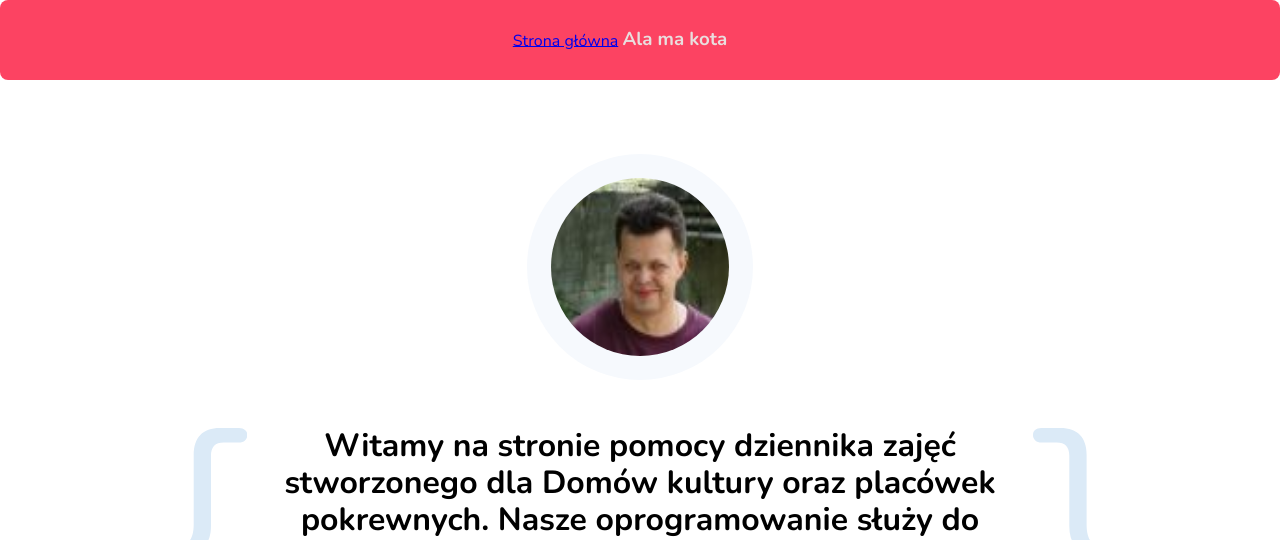
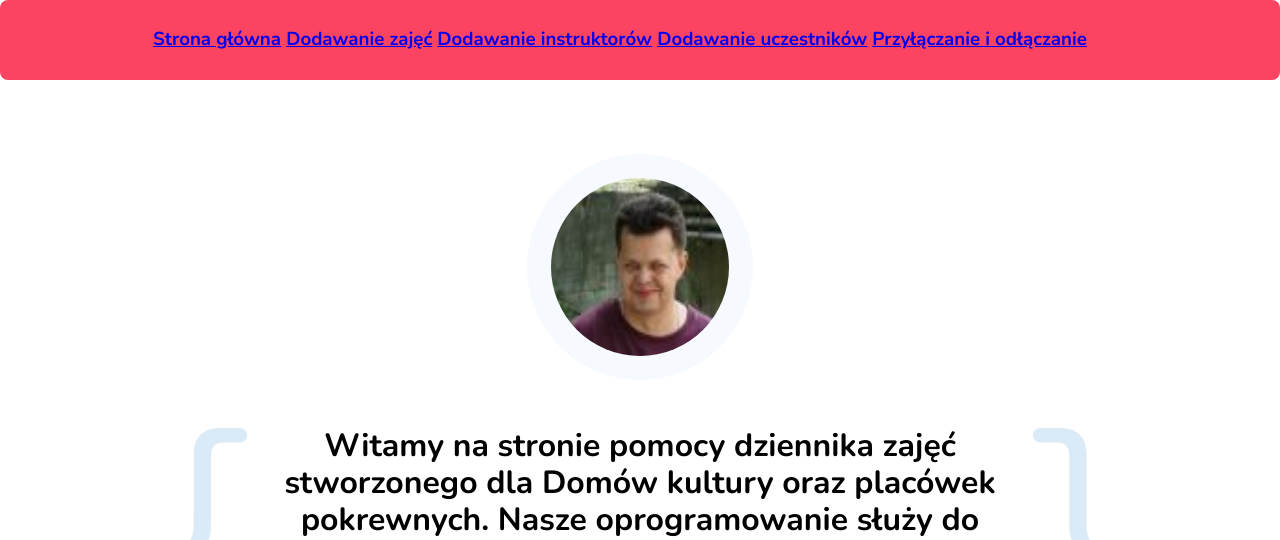
Before and after one commit to itzygzak/dkk32-help, a website built with webpack: page src/pages/index.html in a window 1280 px wide. Shown: the top 540 px of the page. Built offline with nearby package versions, Linux system fonts and the light colour scheme; no server answers.

Commit message:
Building menu

```diff
--- a/src/pages/index.html
+++ b/src/pages/index.html
@@ -15,8 +15,13 @@
     <main>
       <section class="navigation">
         <div class="navigation__link">
+          <h3 class="navigation__link">
           <a href="https://dziennik.zyg-zak.eu">Strona główna</a>
-          <h3 class="navigation__link">Ala ma kota</h3>
+          <a href="https://dziennik.zyg-zak.eu">Dodawanie zajęć</a>
+          <a href="https://dziennik.zyg-zak.eu">Dodawanie instruktorów</a>
+          <a href="https://dziennik.zyg-zak.eu">Dodawanie uczestników</a>
+          <a href="https://dziennik.zyg-zak.eu">Przyłączanie i odłączanie</a>
+          </h3>
         </div>
 
       </section>
--- a/src/scss/modules/menu.scss
+++ b/src/scss/modules/menu.scss
@@ -12,7 +12,8 @@
   .navigation__link {
     color: rgb(233, 222, 222);
     display: inline-block;
-    margin-right: 20px; }
+    margin-right: 20px;
+    box-align: rights; }
 
   .navigation__link--homepage {
     background: yellow;
```
